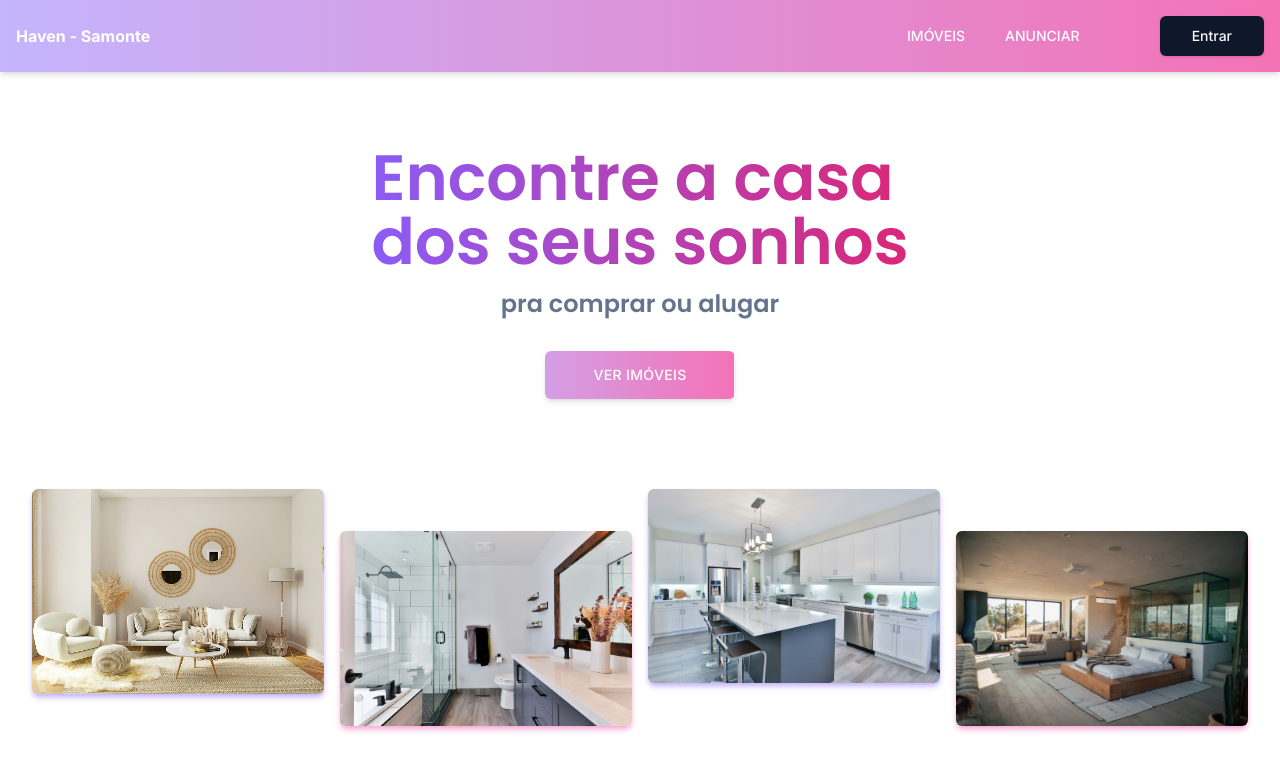
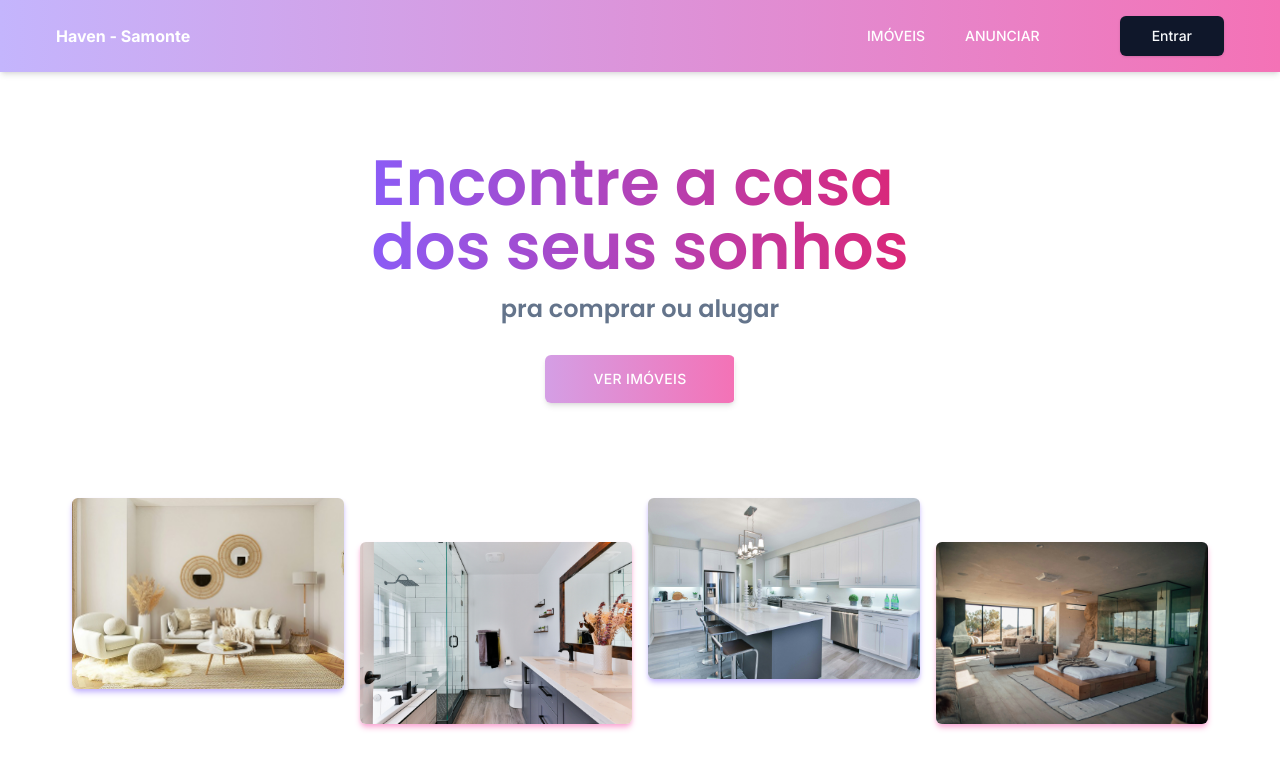
Before and after one commit to Eddi3MS/haven, a Next.js app: page / in a window 1280 px wide. Shown: the top 770 px of the page. Built offline with nearby package versions, Linux system fonts and the light colour scheme; no server answers.

Commit message:
fix: tailwind container width & LoadingPostList

```diff
--- a/app/havens/loading.tsx
+++ b/app/havens/loading.tsx
@@ -5,9 +5,9 @@ const Loading = () => {
   return (
     <>
       <div className="flex justify-between w-full py-4 animate-pulse">
-        <div className="h-9 w-20 bg-gray-300" />
+        <div className="h-8 w-20 bg-gray-300" />
 
-        <div className="h-9 w-20 bg-gray-300" />
+        <div className="h-8 w-20 bg-gray-300" />
       </div>
 
       <LoadingPostsList />
--- a/tailwind.config.ts
+++ b/tailwind.config.ts
@@ -14,7 +14,7 @@ const config = {
       center: true,
       padding: "1rem",
       screens: {
-        "2xl": "1400px",
+        "2xl": "1200px",
       },
     },
     extend: {
```
